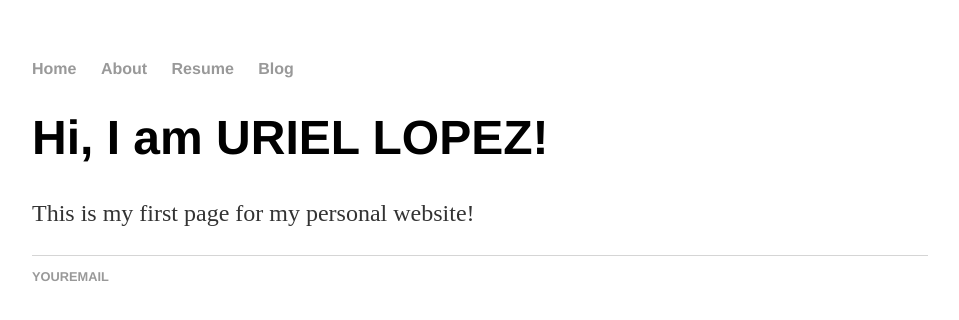
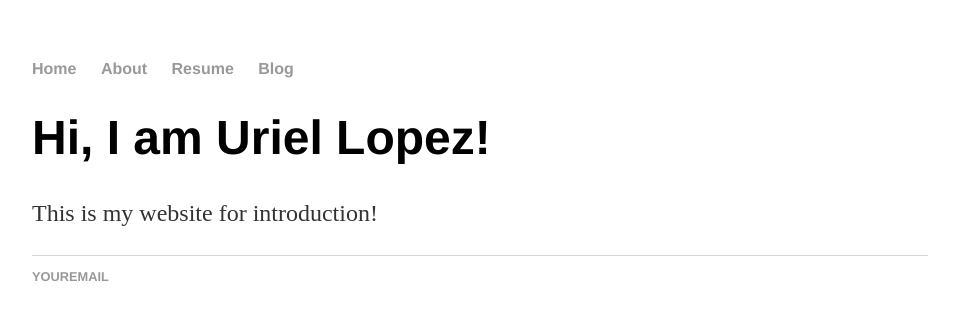
Before and after one commit to ulopezc/prueba.github.io, a plain HTML site: page index.html in a window 1280 px wide. Shown: the whole page, without its empty margins (160-1119 px from the left). Drawn offline with Linux system fonts and the light colour scheme.

Commit message:
Update index.html

```diff
--- a/index.html
+++ b/index.html
@@ -15,8 +15,8 @@
    </nav>
    <div class=”container”>
      <div class=”blurb”>
-       <h1>Hi, I am URIEL LOPEZ!</h1>
-       <p>This is my first page for my personal website!</a></p>
+       <h1>Hi, I am Uriel Lopez!</h1>
+       <p>This is my website for introduction!</a></p>
      </div>
    </div>
    <footer>
```
